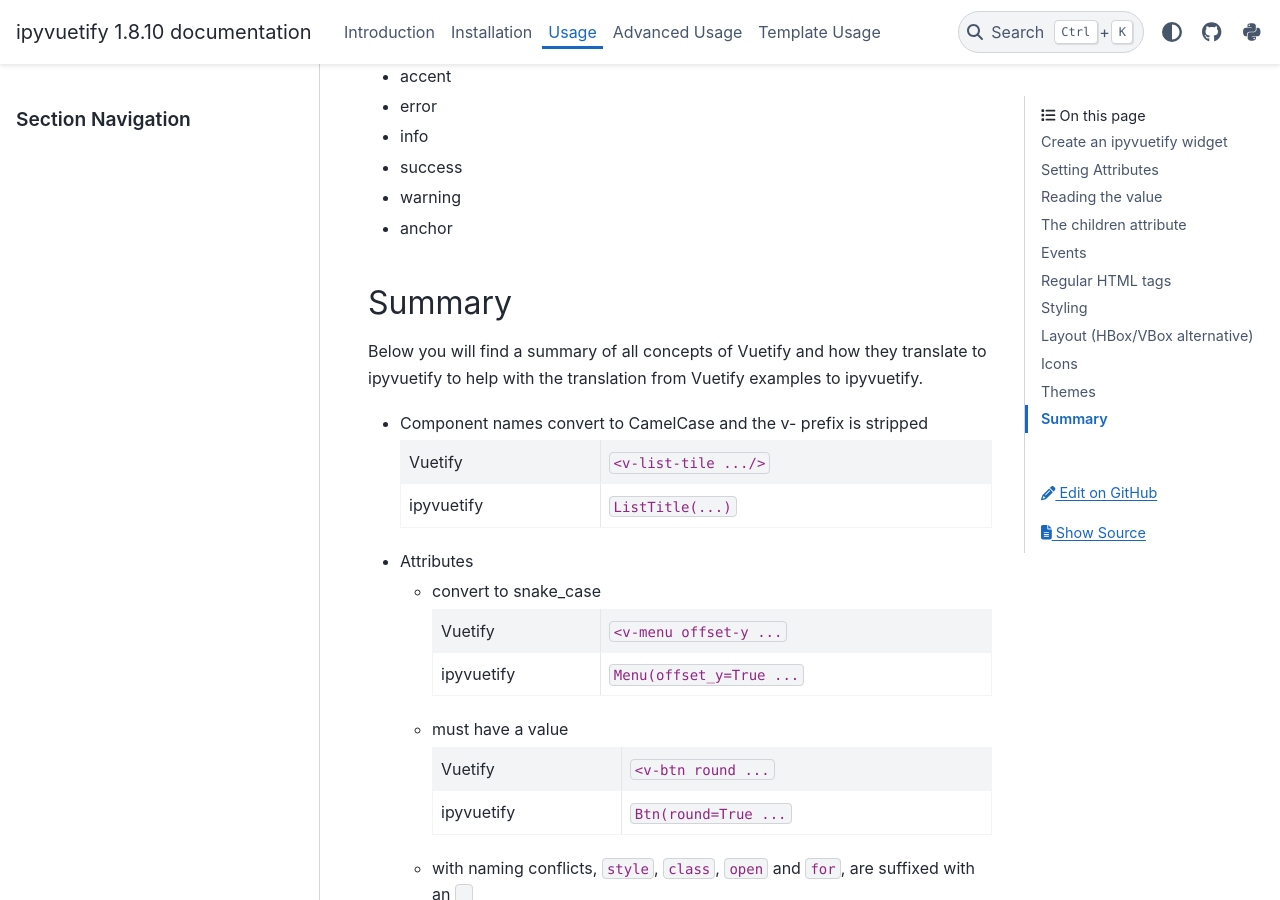
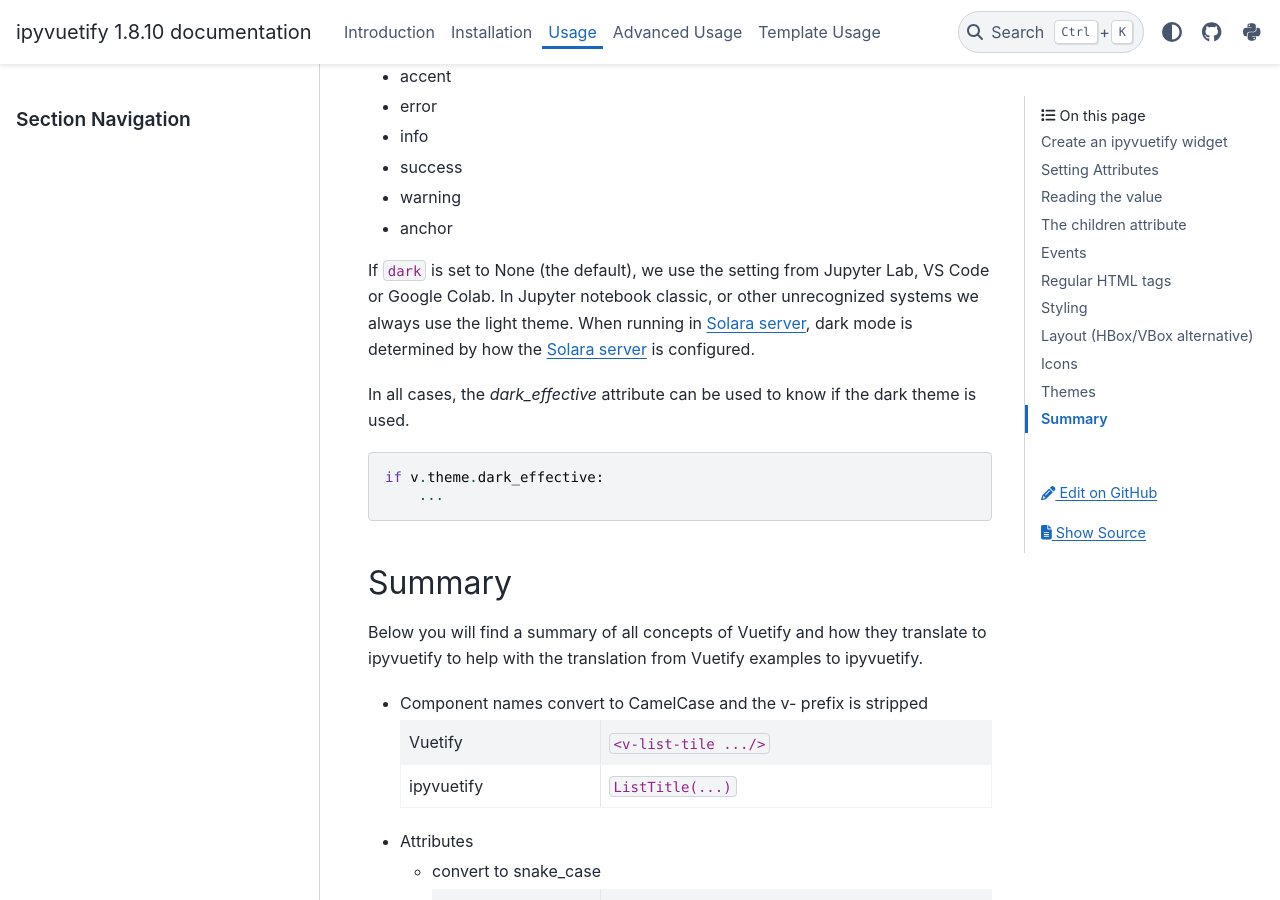
Before and after one commit to widgetti/ipyvuetify, a Sphinx documentation site: the page built from docs/usage.rst, in a window 1280 px wide and 900 px high, scrolled down 9530 px. Built offline with Sphinx 7.4.7 and the PyData theme 0.15.4, drawn with Linux system fonts in a browser that asks for light colours.

Commit message:
Add docs

```diff
--- a/docs/usage.rst
+++ b/docs/usage.rst
@@ -485,6 +485,18 @@
 - warning
 - anchor
 
+If :code:`dark` is set to None (the default), we use the setting from Jupyter Lab, VS Code or Google Colab.
+In Jupyter notebook classic, or other unrecognized systems we always use the light theme.
+When running in `Solara server <https://github.com/widgetti/solara/>`_, dark mode is
+determined by how the `Solara server <https://solara.dev/docs/understanding/solara-server>`_ is configured.
+
+In all cases, the `dark_effective` attribute can be used to know if the dark theme is used.
+
+.. code-block:: python
+
+    if v.theme.dark_effective:
+        ...
+
 Summary
 -------
 
```
